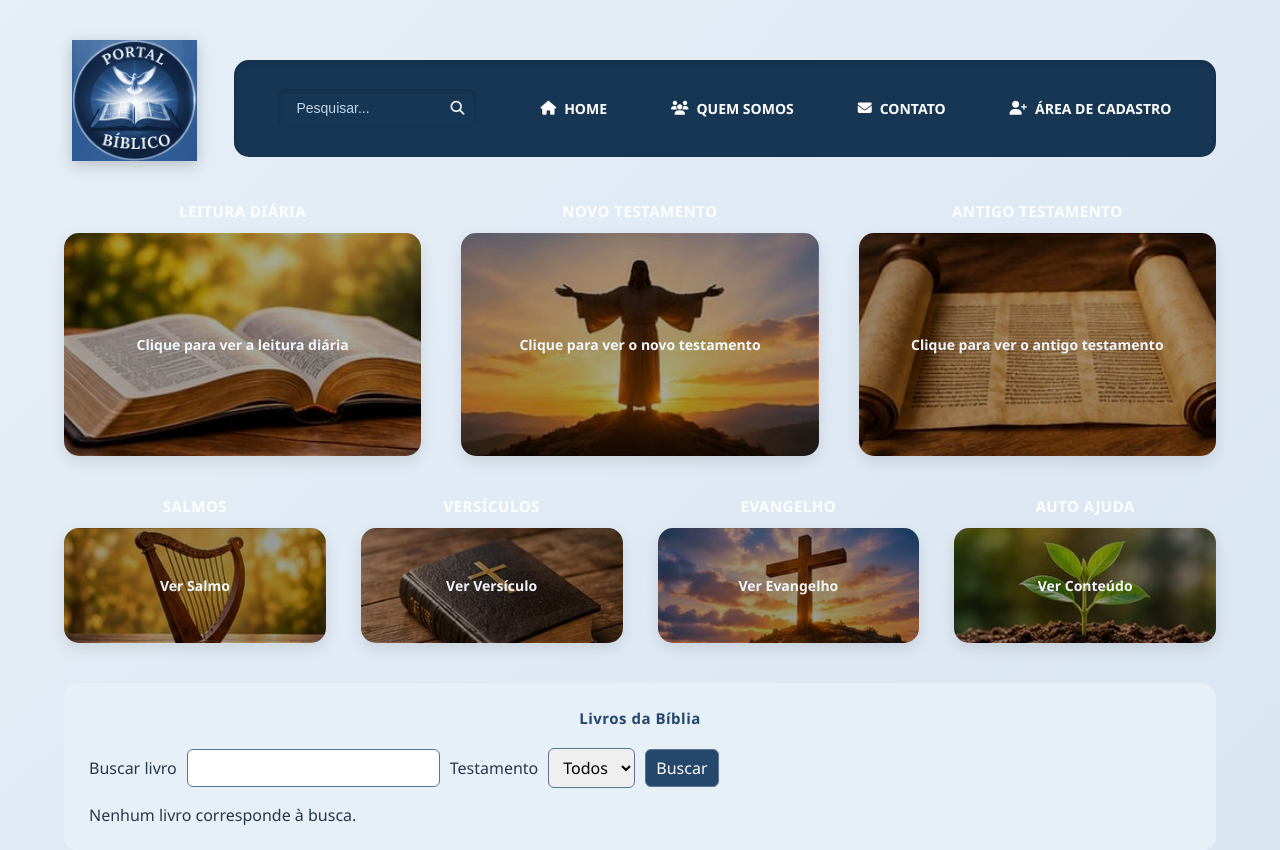
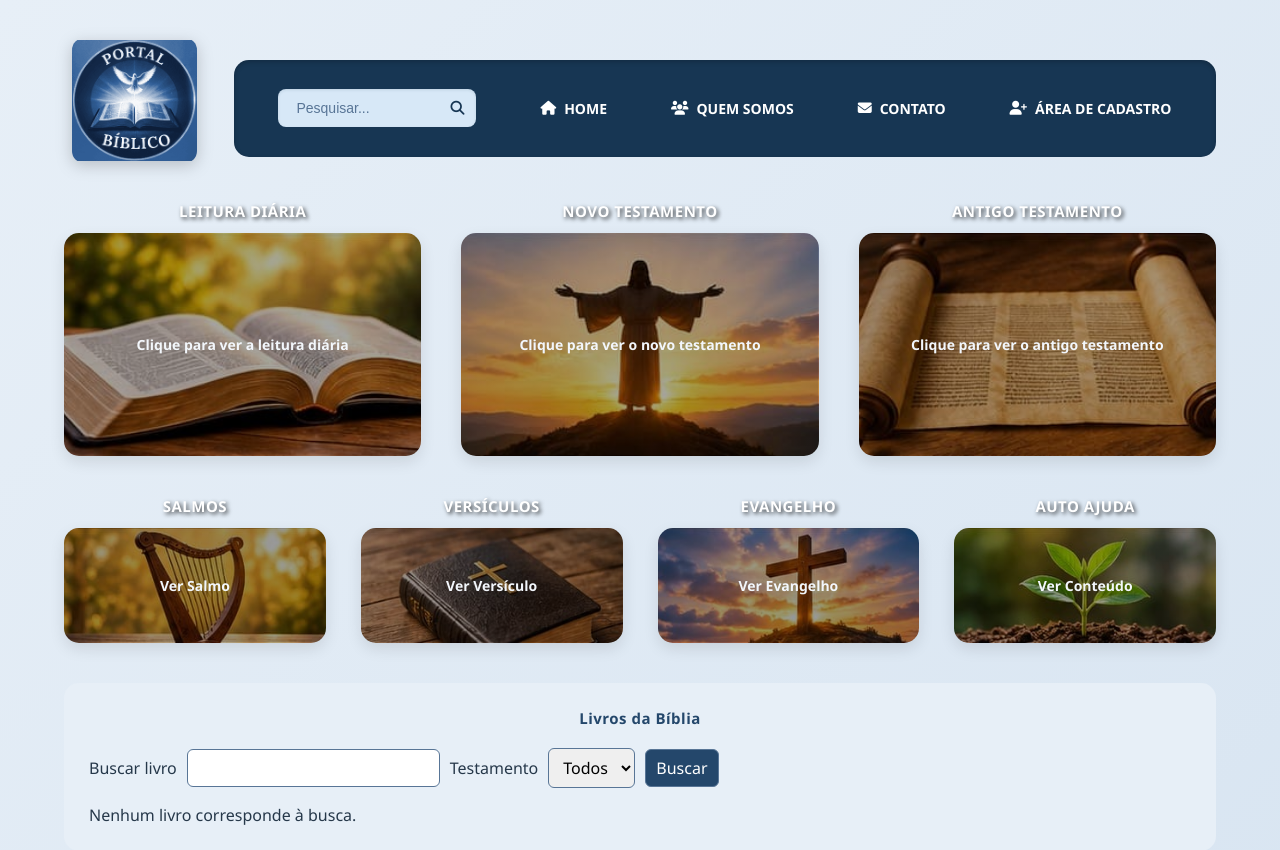
Before and after one commit to Youkai1910/projeto-integrador, a PHP site: page / in a window 1280 px wide. Shown: the top 850 px of the page. Run offline with PHP 8.4, Linux system fonts and the light colour scheme; data that the repository does not hold is empty.

Commit message:
Aprimorar a busca e os estilos de títulos na página inicial
Clareie a caixa de busca para melhorar o contraste, adicione um arredondamento sutil ao logotipo e intensifique as sombras nos títulos das seções.

```diff
--- a/css/style.css
+++ b/css/style.css
@@ -41,6 +41,7 @@ header {
     height: 125px;
     object-fit: contain;
     margin: 8px auto;
+    border-radius: 12px;
     filter: drop-shadow(0 4px 8px rgba(0, 0, 0, 0.2));
 }
 
@@ -82,43 +83,43 @@ header {
 .search-box {
     display: flex;
     align-items: center;
-    background: #173653;
+    background: #d7e8f7;
     border-radius: 8px;
     padding: 5px 12px;
-    box-shadow: inset 0 2px 4px rgba(0, 0, 0, 0.2);
+    box-shadow: inset 0 1px 3px rgba(23, 54, 83, 0.12);
     transition: 0.3s;
 }
 
 .search-box:focus-within {
-    background: #24476b;
-    box-shadow: 0 0 0 2px rgba(255, 255, 255, 0.3);
+    background: #eef5fb;
+    box-shadow: 0 0 0 2px rgba(255, 255, 255, 0.65);
 }
 
 .search-box input {
     background: transparent;
     border: none;
     outline: none;
-    color: #fff;
+    color: #173653;
     font-size: 14px;
     padding: 6px;
     width: 160px;
 }
 
 .search-box input::placeholder {
-    color: #c4d5e7;
+    color: #587596;
 }
 
 .search-box button {
     background: transparent;
     border: none;
-    color: #e5eef8;
+    color: #173653;
     cursor: pointer;
     font-size: 14px;
     transition: 0.3s;
 }
 
 .search-box button:hover {
-    color: #ffffff;
+    color: #24476b;
 }
 
 h3 {
@@ -128,6 +129,11 @@ h3 {
     text-align: center;
     margin-bottom: 12px;
     letter-spacing: 0.5px;
+}
+
+.principal h3,
+.inferior h3 {
+    text-shadow: 2px 2px 4px rgba(0, 0, 0, 0.75);
 }
 
 main {
```
